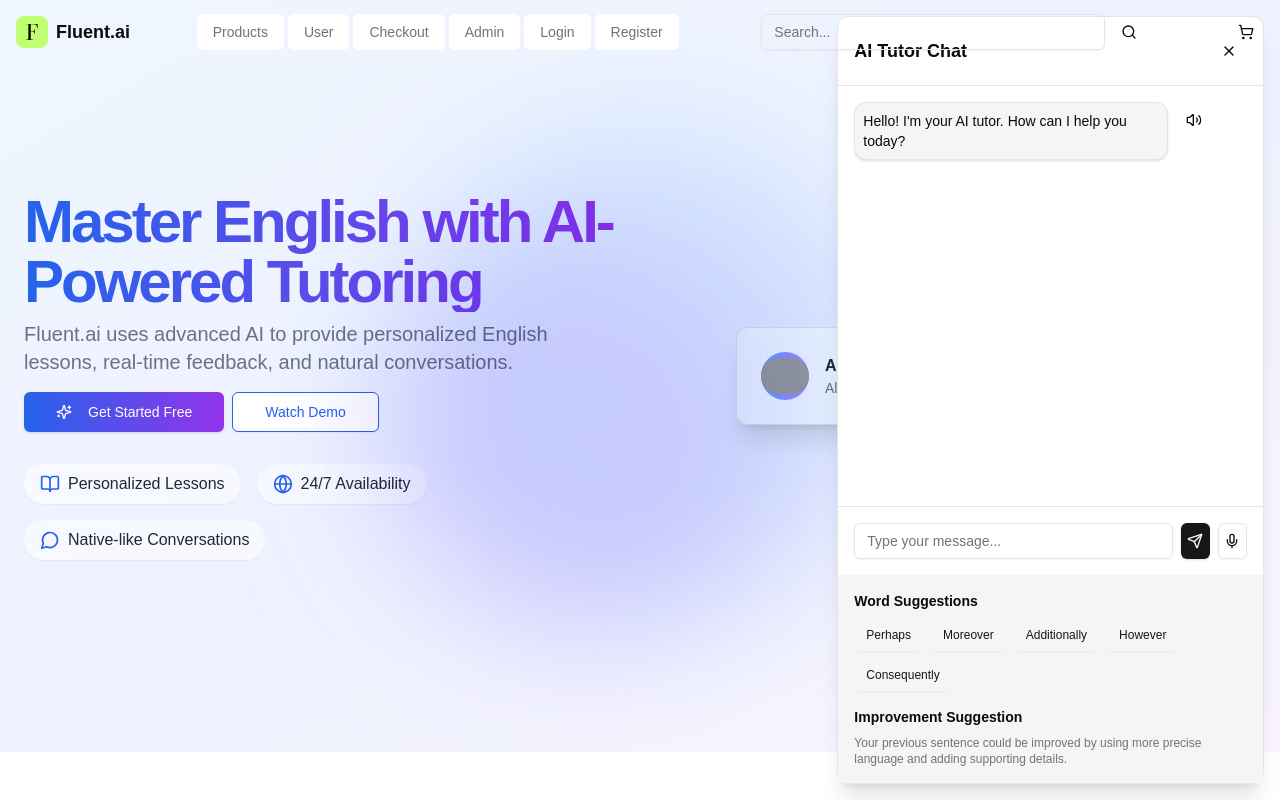
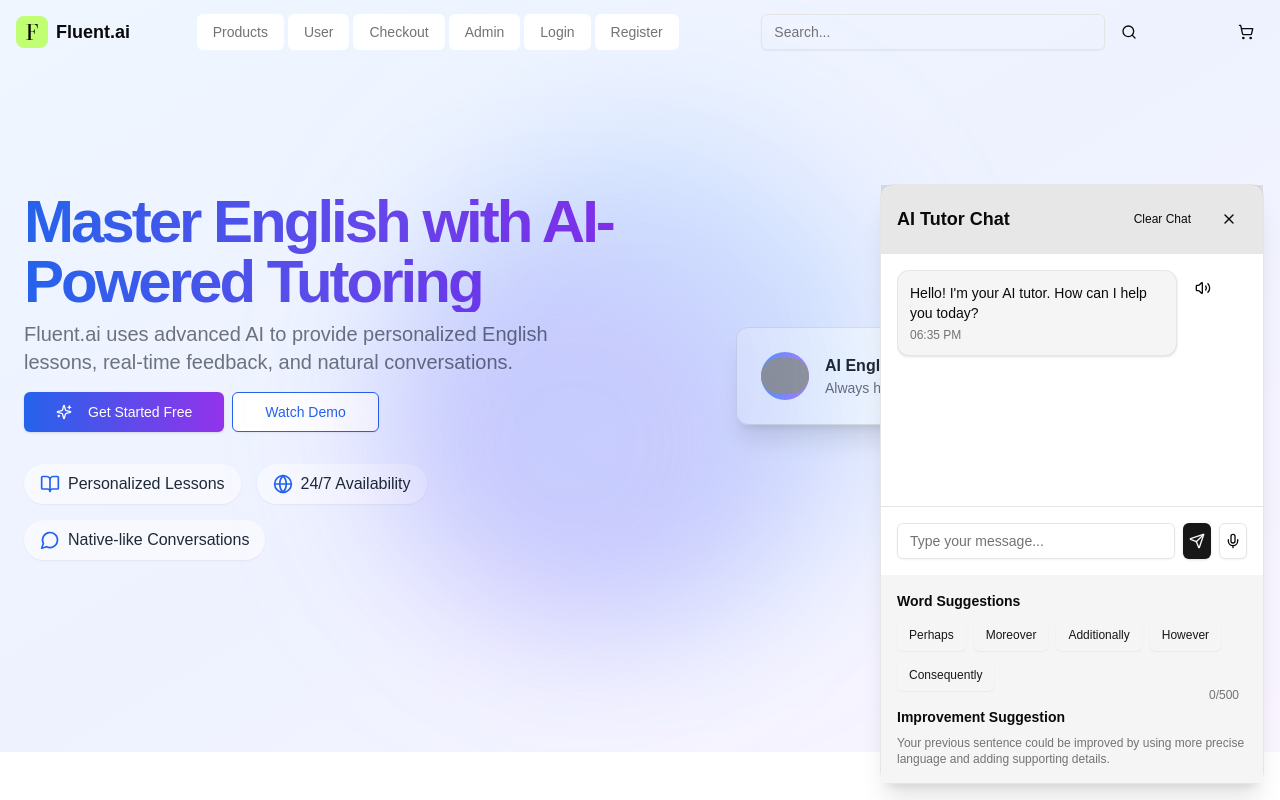
Before and after one commit to moiz2405/Fluent.ai, a Next.js app: page / in a window 1280 px wide. Built offline with nearby package versions, Linux system fonts and the light colour scheme; grey boxes are pictures that could not be loaded.

Commit message:
merged ui changes

```diff
--- a/components/home/chatbox.tsx
+++ b/components/home/chatbox.tsx
@@ -7,9 +7,20 @@
 import { Card, CardContent } from "@/components/ui/card"
 import { Mic, Send, Volume2, Loader2, X } from "lucide-react"
 
+
 export default function Component() {
+  const formatTime = (date: Date) => {
+    return new Intl.DateTimeFormat('en', {
+      hour: '2-digit',
+      minute: '2-digit'
+    }).format(date)
+  }
   const [messages, setMessages] = useState([
-    { role: 'bot', content: "Hello! I'm your AI tutor. How can I help you today?" },
+    {
+      role: 'bot',
+      content: "Hello! I'm your AI tutor. How can I help you today?",
+      timestamp: new Date()  // Add this
+    },
   ])
   const [input, setInput] = useState('')
   const [isLoading, setIsLoading] = useState(false)
@@ -18,26 +29,46 @@
 
   useEffect(() => {
     if (scrollAreaRef.current) {
-      scrollAreaRef.current.scrollTop = scrollAreaRef.current.scrollHeight
+      setTimeout(() => {
+        scrollAreaRef.current?.scrollTo({
+          top: scrollAreaRef.current.scrollHeight,
+          behavior: 'smooth'
+        })
+      }, 100)
     }
   }, [messages])
 
+  useEffect(() => {
+    if (isLoading) {
+      const timer = setTimeout(() => setIsLoading(false), 10000) // 10 second timeout
+      return () => clearTimeout(timer)
+    }
+  }, [isLoading])
+
   const handleSend = () => {
     if (input.trim()) {
-      setMessages([...messages, { role: 'user', content: input }])
+      setMessages([...messages, { role: 'user', content: input, timestamp: new Date() }])
       setInput('')
       setIsLoading(true)
-      // Simulating AI response
       setTimeout(() => {
-        setMessages(prev => [...prev, { role: 'bot', content: `I am: ${input}` }])
+        setMessages(prev => [...prev, {
+          role: 'bot',
+          content: `I am: ${input}`,
+          timestamp: new Date()  // Add this
+        }])
         setIsLoading(false)
       }, 1000)
     }
   }
 
+
   const handleTextToSpeech = (text: string) => {
+    try {
       const speech = new SpeechSynthesisUtterance(text)
       window.speechSynthesis.speak(speech)
+    } catch (error) {
+      console.error('Text-to-speech failed:', error)
+    }
   }
 
   const wordSuggestions = [
@@ -63,19 +94,43 @@
   }
 
   return (
-    <Card className="fixed bottom-4 right-4 w-1/3 max-w-md h-[calc(100vh-2rem)] flex flex-col shadow-xl">
-      <div className="flex justify-between items-center p-4 border-b">
+    <Card className="fixed bottom-4 right-4 w-96 h-[600px] flex flex-col shadow-xl z-[9999]">
+      <div className="flex justify-between items-center p-4 border-b bg-primary/10">
        <h2 className="text-lg font-semibold">AI Tutor Chat</h2>
-        <Button variant="ghost" size="icon" onClick={() => setIsOpen(false)} aria-label="Close chat">
+       <div className="flex items-center gap-2">  {/* Add this wrapper */}
+         <Button
+           variant="ghost"
+           size="sm"
+           onClick={() => {
+             setMessages([{
+               role: 'bot',
+               content: "Hello! I'm your AI tutor. How can I help you today?",
+               timestamp: new Date()
+              }])
+            }}
+          >
+            Clear Chat
+          </Button>
+          {/* Existing close button */}
+          <Button
+            variant="ghost"
+            size="icon"
+            onClick={() => setIsOpen(false)}
+              aria-label="Close chat"
+          >
             <X className="h-4 w-4" />
           </Button>
+        </div>
       </div>
       <ScrollArea className="flex-grow p-4" ref={scrollAreaRef}>
         {messages.map((message, index) => (
           <div key={index} className={`flex ${message.role === 'user' ? 'justify-end' : 'justify-start'} mb-4`}>
             <Card className={`max-w-[80%] ${message.role === 'user' ? 'bg-primary text-primary-foreground' : 'bg-secondary'}`}>
-              <CardContent className="p-2 text-sm">
+              <CardContent className="p-3 text-sm">
                <p>{message.content}</p>
+                <div className="text-xs text-muted-foreground mt-1">
+                  {formatTime(message.timestamp)}
+                </div>
               </CardContent>
             </Card>
             {message.role === 'bot' && (
@@ -94,7 +149,7 @@
         {isLoading && (
           <div className="flex justify-start mb-4">
             <Card className="bg-secondary">
-              <CardContent className="p-2">
+              <CardContent className="p-3 text-sm rounded-lg hover:bg-opacity-90 transition-colors">
                 <Loader2 className="h-4 w-4 animate-spin" />
               </CardContent>
             </Card>
@@ -107,10 +162,13 @@
             value={input}
             onChange={(e) => setInput(e.target.value)}
             placeholder="Type your message..."
-            onKeyPress={(e) => e.key === 'Enter' && handleSend()}
-            aria-label="Message input"
+            onKeyPress={(e) => e.key === 'Enter' && !e.shiftKey && handleSend()}
+            maxLength={500}
             className="flex-grow"
           />
+          <div className="absolute bottom-20 right-6 text-xs text-muted-foreground">
+           {input.length}/500
+          </div>
           <Button onClick={handleSend} aria-label="Send message" size="icon">
             <Send className="h-4 w-4" />
           </Button>
```
Lines whose indentation alone changed are shown as unchanged.
